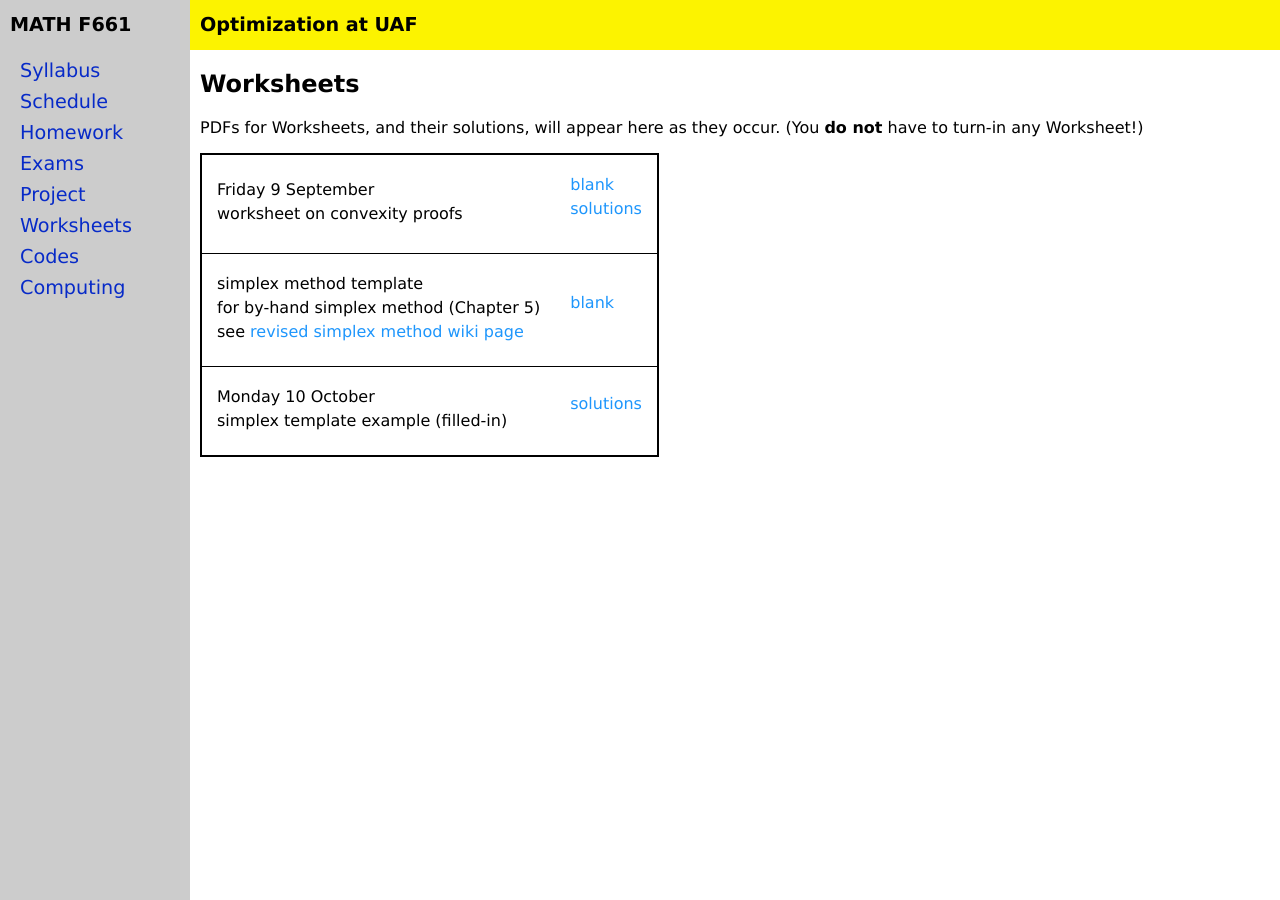
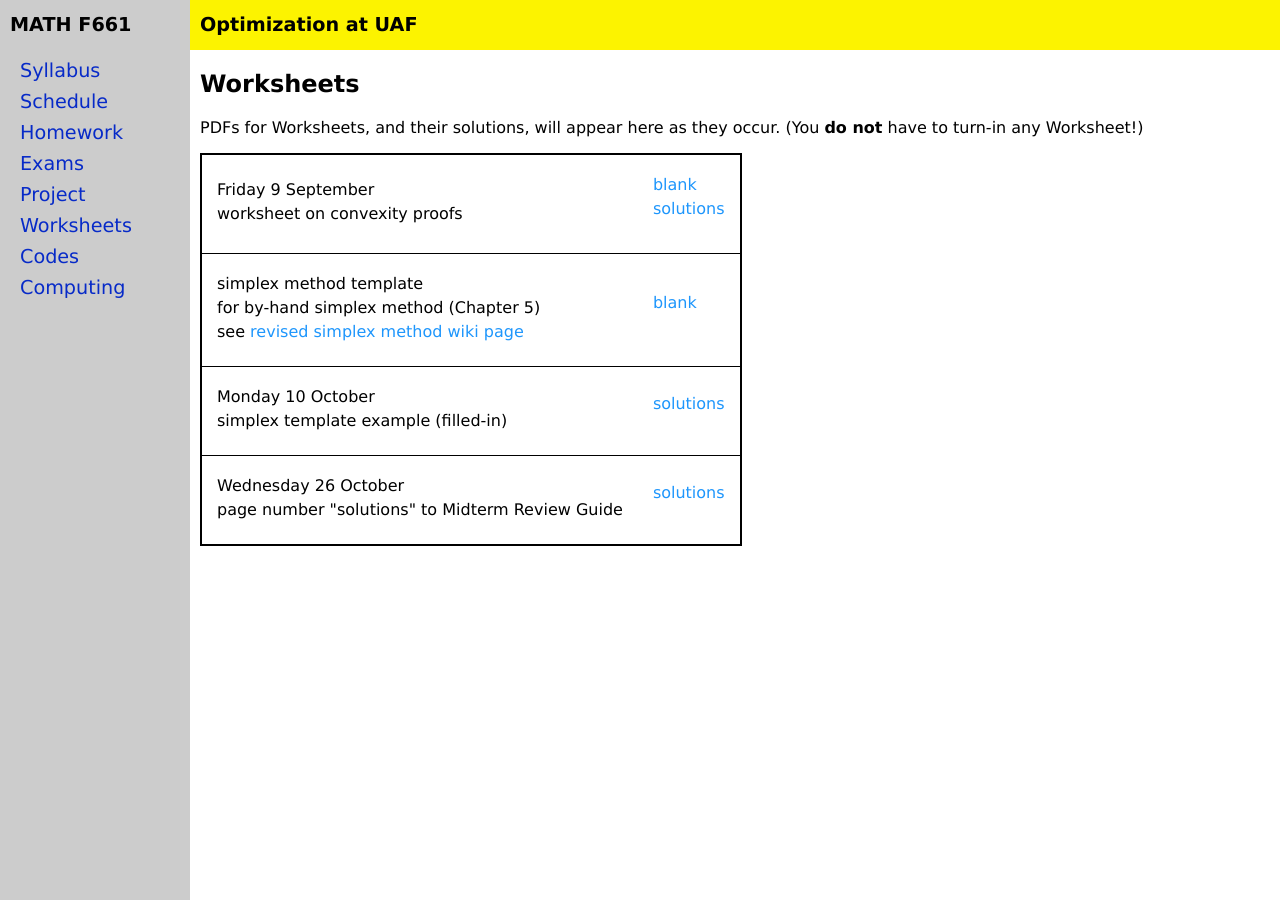
Before and after one commit to bueler/opt, a Jekyll site: the page built from worksheets.md, in a window 1280 px wide. Built offline with Jekyll 4.4.1, drawn with Linux system fonts in a browser that asks for light colours.

Commit message:
post page number "solns"

```diff
--- a/_data/worksheets.yml
+++ b/_data/worksheets.yml
@@ -12,3 +12,6 @@ worksheets:
 - name: Monday 10 October
   description: simplex template example (filled-in)
   solutions: 10octworksheet.pdf
+- name: Wednesday 26 October
+  description: page number "solutions" to Midterm Review Guide
+  solutions: pagenumbers.pdf
```
Also changed, not shown: 1 other file.
